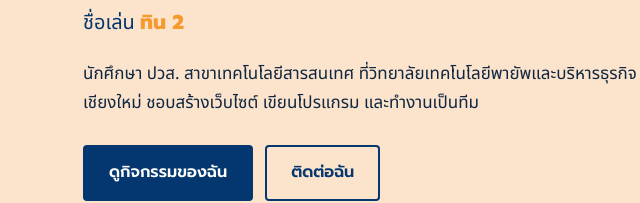
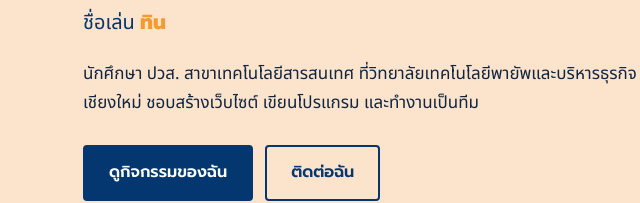
Before and after one commit to DopPioh/Portfolio, a plain HTML site: page index.html in a window 1280 px wide. Shown: the part 375-578 px from the top of the page, 33-673 px from the left. Drawn offline with Linux system fonts and the light colour scheme.

Commit message:
Revert "tin2"
This reverts commit 204a85fb38ba4aad866332290d9a917a43a24fb6.

```diff
--- a/index.html
+++ b/index.html
@@ -38,7 +38,7 @@
       <div class="hero-text">
         <p class="eyebrow">PORTFOLIO · ปวส. เทคโนโลยีสารสนเทศ</p>
         <h1>ปรินทร<br>ทุนนะ</h1>
-        <p class="nick">ชื่อเล่น <strong>ทิน 2</strong></p>
+        <p class="nick">ชื่อเล่น <strong>ทิน</strong></p>
         <p class="lead">นักศึกษา ปวส. สาขาเทคโนโลยีสารสนเทศ ที่วิทยาลัยเทคโนโลยีพายัพและบริหารธุรกิจ เชียงใหม่ ชอบสร้างเว็บไซต์ เขียนโปรแกรม และทำงานเป็นทีม</p>
         <div class="hero-actions">
           <a class="btn btn-primary" href="#activities">ดูกิจกรรมของฉัน</a>
```
